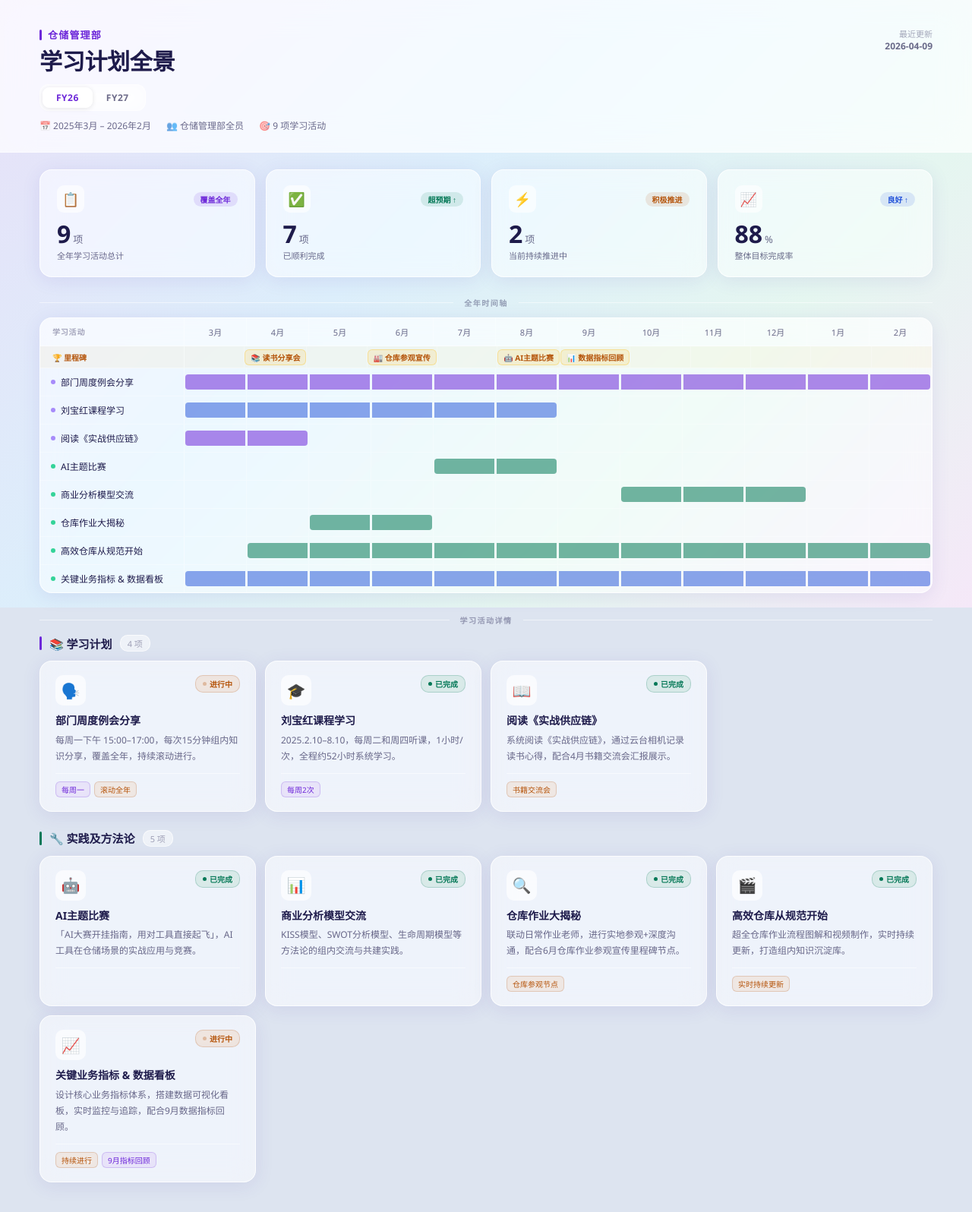
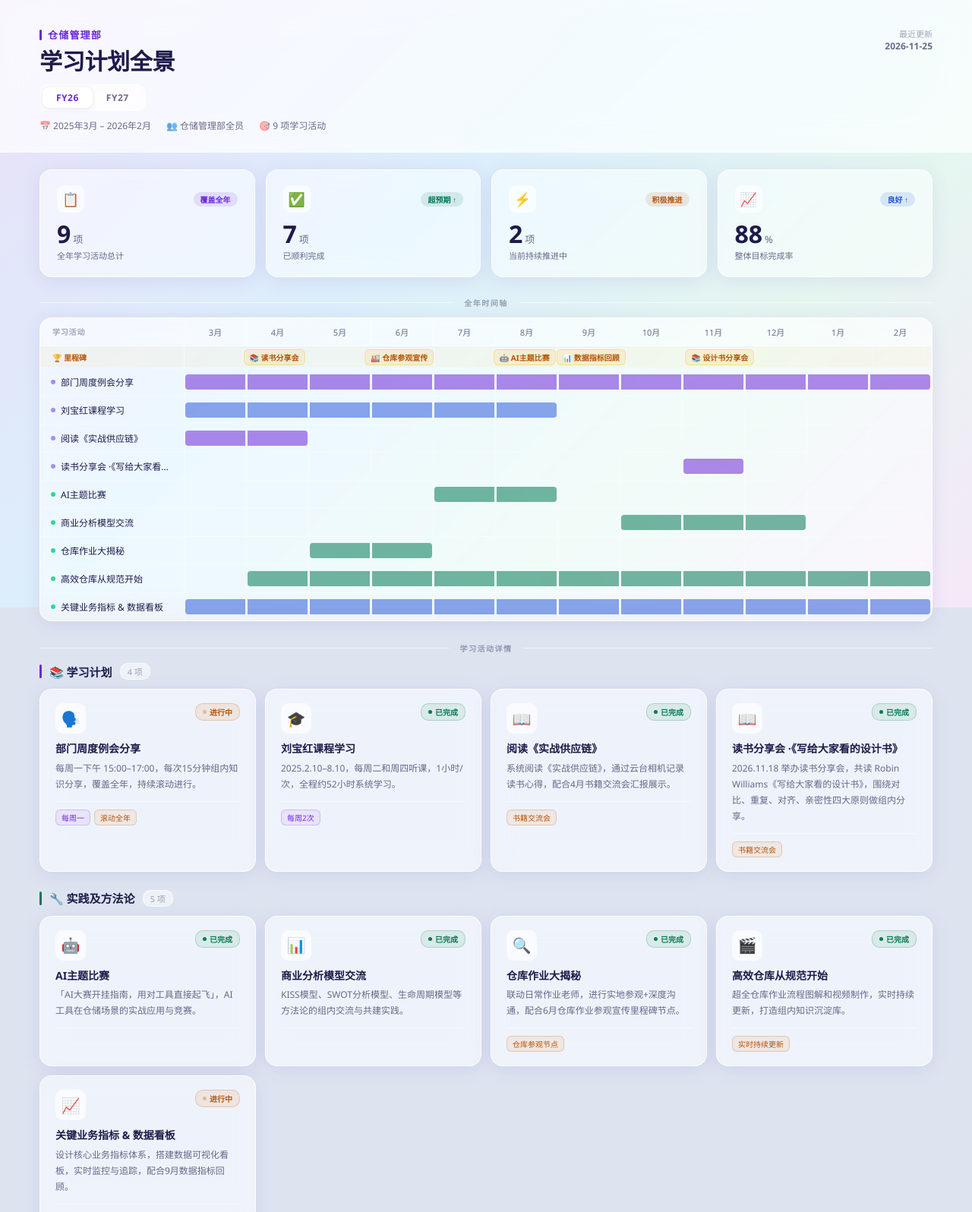
Before and after one commit to XUE11-sir/-, a plain HTML site: page fy26_learning_plan.html in a window 1280 px wide. Shown: the top 1596 px of the page at 76% size. Drawn offline with Linux system fonts and the light colour scheme.

Commit message:
FY26首页增加11.18读书分享会《写给大家看的设计书》
Co-authored-by: Cursor <cursoragent@cursor.com>

```diff
--- a/fy26_learning_plan.html
+++ b/fy26_learning_plan.html
@@ -423,7 +423,7 @@ body{
         <span id="hm-total">🎯 9 项学习活动</span>
       </div>
     </div>
-    <div class="hero-date">最近更新<br><b>2026-04-09</b></div>
+    <div class="hero-date">最近更新<br><b>2026-11-25</b></div>
   </div>
 </div>
 
@@ -561,6 +561,11 @@ var D_FY26=[
    bars:[{c:'p',s:0,e:1}],
    docs:[{name:'解码实战供应链：书本经验×实战碰撞的思想盛宴',type:'word',date:'2025-04',url:'learning-plan/docs/实战供应链读书大会/《解码实战供应链：书本经验 × 实战碰撞的思想盛宴》.docx'}],
    videos:[{name:'读书分享会视频',duration:'',date:'2025-04',url:'learning-plan/docs/实战供应链读书大会/读书分享会视频.mp4',thumb:''}]},
+  {id:'s4',cat:'学习计划',cc:'p',icon:'📖',
+   title:'读书分享会 ·《写给大家看的设计书》',
+   desc:'2026.11.18 举办读书分享会，共读 Robin Williams《写给大家看的设计书》，围绕对比、重复、对齐、亲密性四大原则做组内分享。',
+   status:'done',pct:100,tags:['2026.11.18','书籍交流会'],
+   bars:[{c:'p',s:8,e:8}],docs:[],videos:[]},
   {id:'p1',cat:'实践及方法论',cc:'g',icon:'🤖',
    title:'AI主题比赛',
    desc:'「AI大赛开挂指南，用对工具直接起飞」，AI工具在仓储场景的实战应用与竞赛。',
@@ -633,12 +638,12 @@ var D_FY27=[
    bars:[{c:'p',s:8,e:8}],docs:[],videos:[]}
 ];
 var D=D_FY26;
-var MS_FY26=[{m:1,label:'📚 读书分享会'},{m:3,label:'🏭 仓库参观宣传'},{m:5,label:'🤖 AI主题比赛'},{m:6,label:'📊 数据指标回顾'}];
+var MS_FY26=[{m:1,label:'📚 读书分享会'},{m:3,label:'🏭 仓库参观宣传'},{m:5,label:'🤖 AI主题比赛'},{m:6,label:'📊 数据指标回顾'},{m:8,label:'📚 设计书分享会'}];
 var MS_FY27=[{m:1,label:'🏆 领导力论坛'},{m:2,label:'👥 梯队讨论会'},{m:8,label:'📚 读书分享会'}];
 var MS=MS_FY26;
 var CUR_YR='FY26';
 var YR_META={
-  FY26:{range:'2025年3月 – 2026年2月',total:8,done:6,ongoing:2,rate:75},
+  FY26:{range:'2025年3月 – 2026年2月',total:9,done:7,ongoing:2,rate:78},
   FY27:{range:'2026年3月 – 2027年2月',total:7,done:1,ongoing:3,rate:14}
 };
 var DICO={pdf:'📕',ppt:'📙',word:'📘',excel:'📗',html:'🌐',other:'📄'};
```
